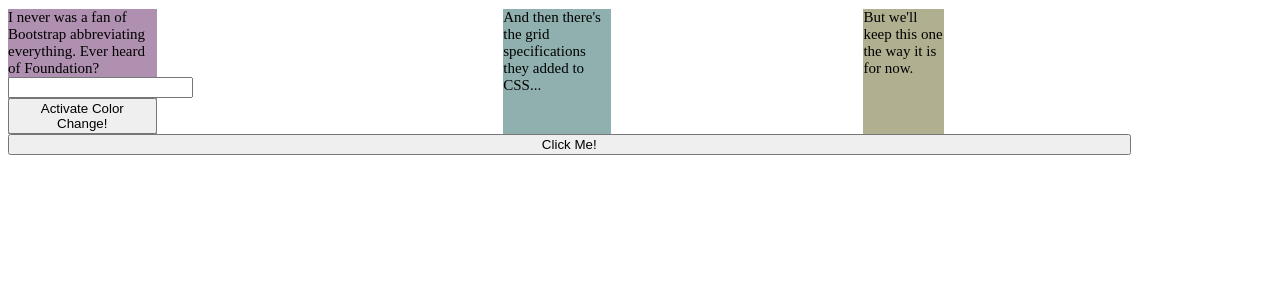
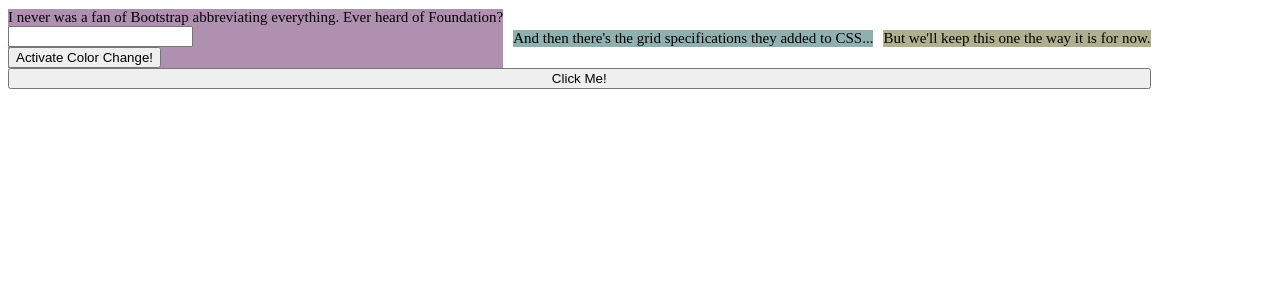
Before and after one commit to with-a-k/byui-cs313-teach2, a PHP site: page /index.html in a window 1280 px wide. Shown: the top 300 px of the page. Run offline with PHP 8.4, Linux system fonts and the light colour scheme.

Commit message:
Adjust CSS

```diff
--- a/web/script.js
+++ b/web/script.js
@@ -5,5 +5,6 @@ function alertMe() {
 function colorChange() {
   var ourDiv = document.getElementById('grid-column1');
   var ourColor = document.getElementById('color-field');
+  console.log(ourColor);
   ourDiv.style.backgroundColor = ourColor.value;
 }
--- a/web/style.css
+++ b/web/style.css
@@ -4,11 +4,12 @@
 
 .grid-row {
   display: inline-grid;
+  gap: 10px;
 }
 
 .grid-column {
   font-size: 15px;
-  width: 30%;
+  place-self: center;
 }
 
 .grid-column:hover {
```
